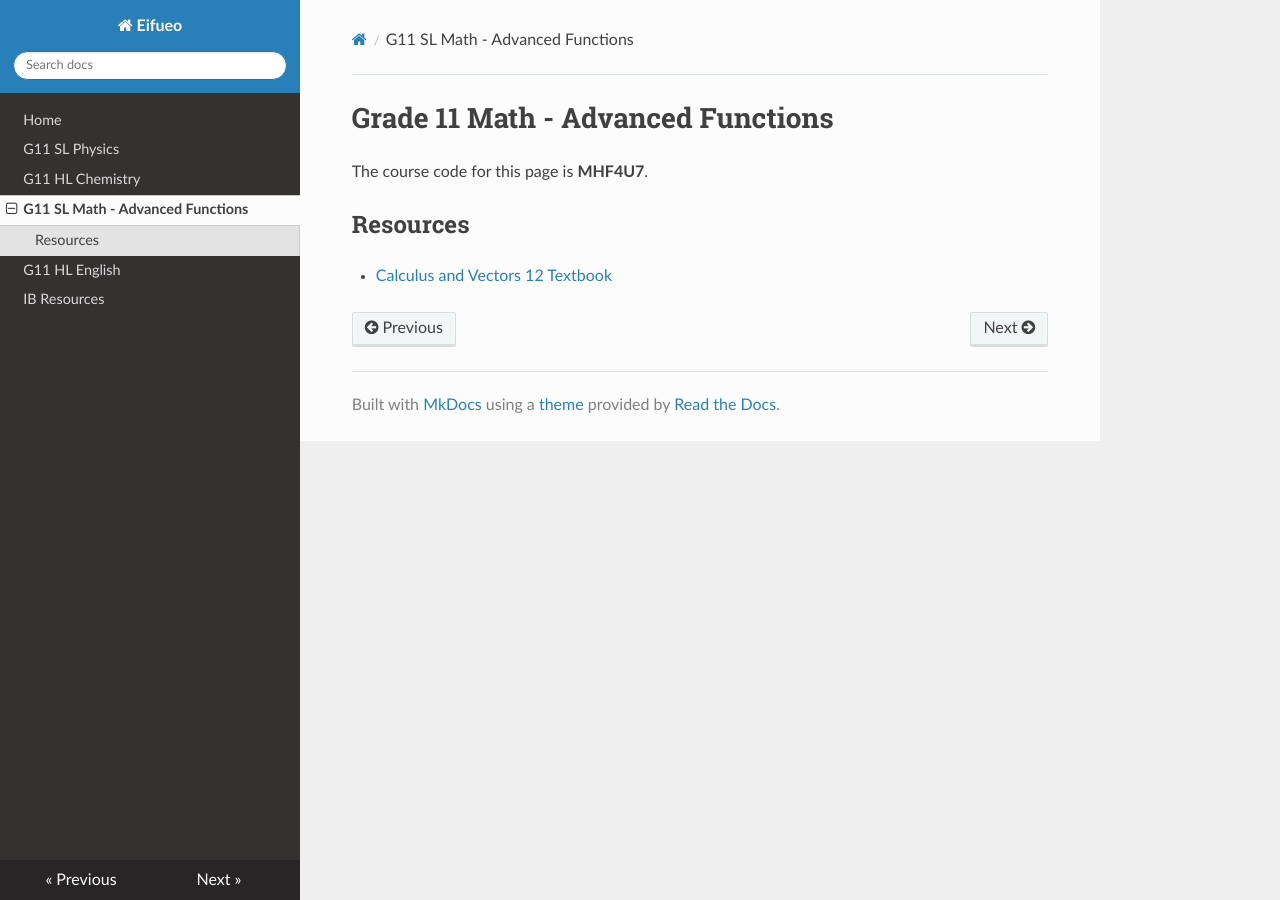
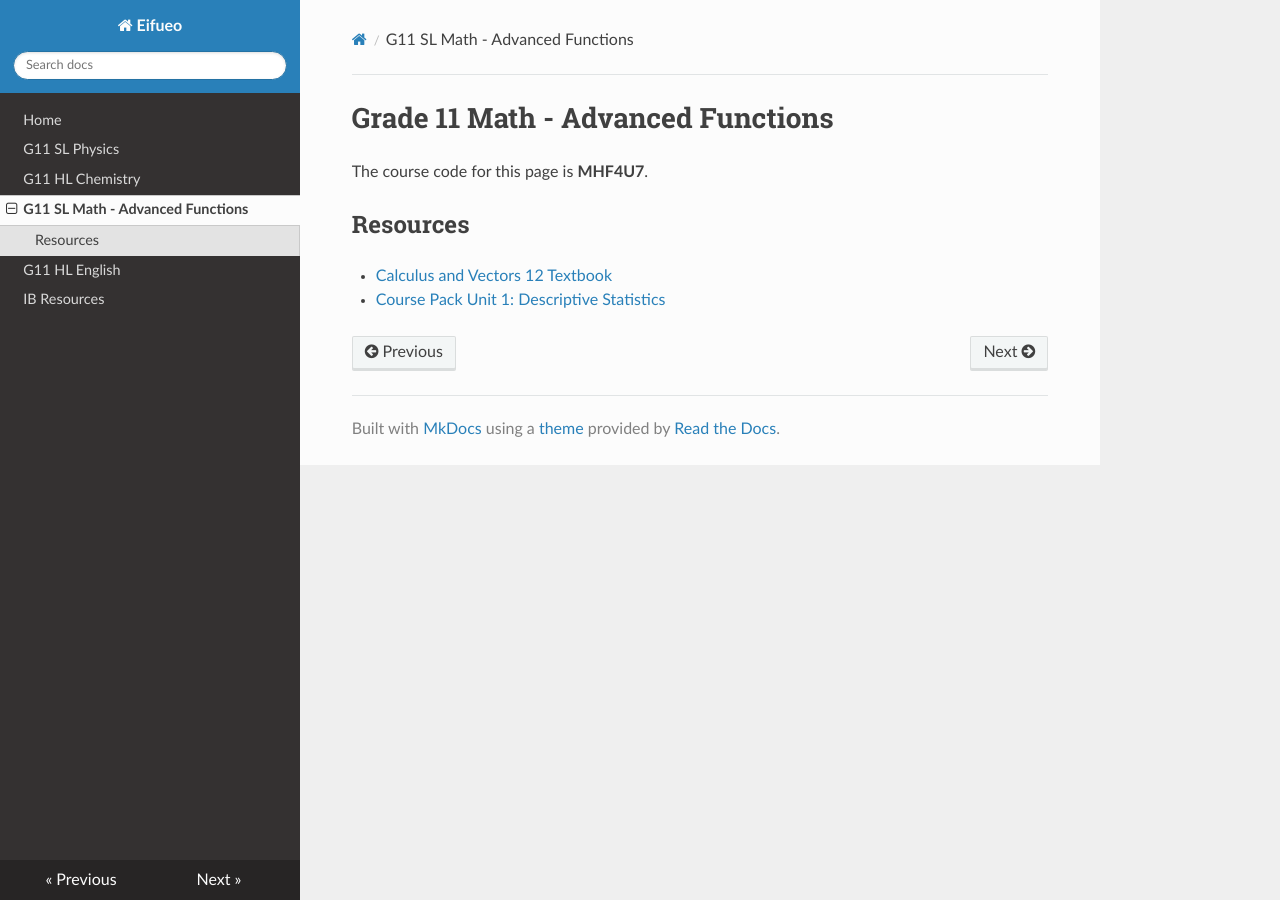
Before and after one commit to potatoeggy/eifueo, an MkDocs documentation site: the page built from docs/mhf4u7.md, in a window 1280 px wide. Built offline with MkDocs 1.6.1, drawn with Linux system fonts in a browser that asks for light colours; nearby versions of some CDN libraries.

Commit message:
math: add unit 1 course pack

```diff
--- a/docs/mhf4u7.md
+++ b/docs/mhf4u7.md
@@ -5,3 +5,4 @@ The course code for this page is **MHF4U7**.
 ## Resources
 
  - [Calculus and Vectors 12 Textbook](/resources/g11/calculus-vectors-textbook.pdf)
+ - [Course Pack Unit 1: Descriptive Statistics](/resources/g11/s1cp1.pdf)
```
